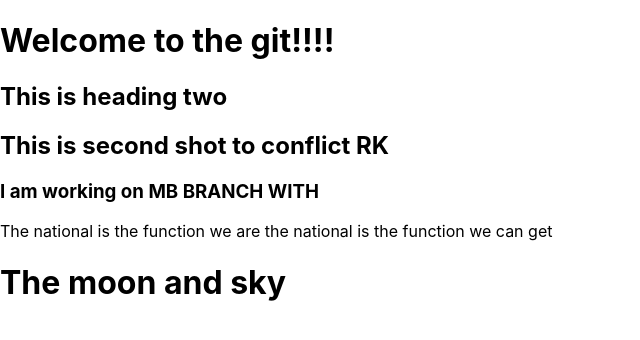
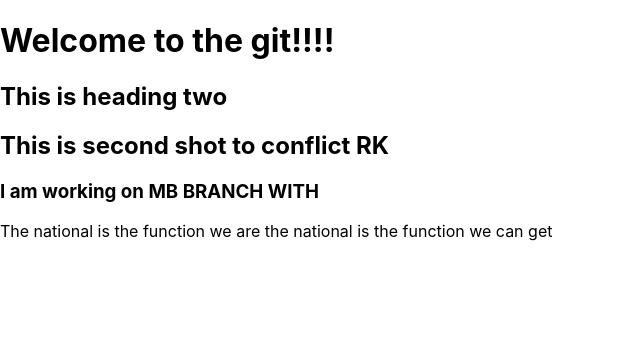
Before and after one commit to bistmadhav/adv_git_w, a React (Create React App) app: page / in a window 1280 px wide. Shown: the top 340 px of the page, without its empty margins (0-640 px from the left). Built offline with nearby package versions, Linux system fonts and the light colour scheme.

Commit message:
Chnaged all

```diff
--- a/src/App.js
+++ b/src/App.js
@@ -10,14 +10,14 @@ function App() {
 
 
       <h2>This is heading two</h2>
+
       <h2>This is second shot to conflict RK</h2>
       <h3>I am working on MB BRANCH WITH</h3>
       <article>
         The national is the function we are the national is the function we can get
       </article>
-      <h1>
-        The moon and sky
-      </h1>
+
+
     </div>
   )
 }
```
